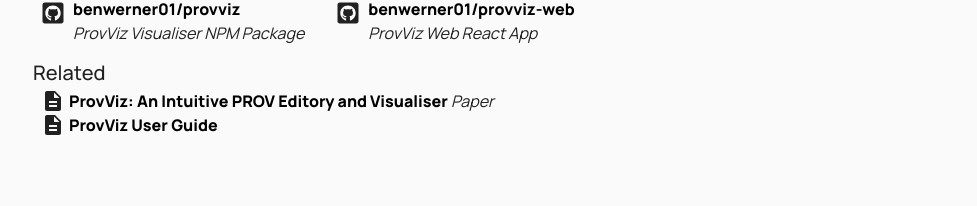
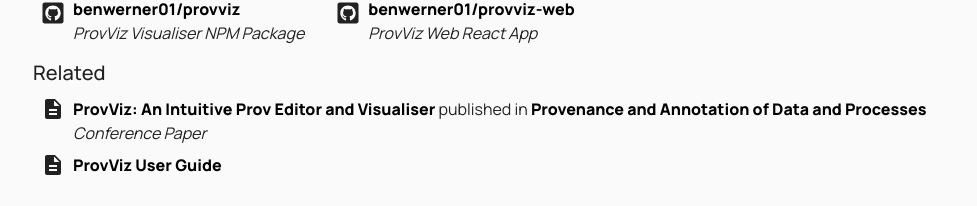
Before and after one commit to benwerner01/personal-website, a Next.js app: page /work/code/provviz in a window 1280 px wide. Shown: the part 874-1080 px from the top of the page, without its empty margins (151-1128 px from the left). Before the commit the page ends 1043 px from the top, so only its background shows below. Built offline with nearby package versions, Linux system fonts and the light colour scheme.

Commit message:
provviz conference paper

```diff
--- a/src/components/work/CodeProjectRelated.tsx
+++ b/src/components/work/CodeProjectRelated.tsx
@@ -17,9 +17,10 @@
   },
   li: {
     display: 'flex',
+    marginTop: theme.spacing(1),
   },
   title: {
-    marginLeft: theme.spacing(0.5),
+    // marginLeft: theme.spacing(0.5),
   },
 }));
 
@@ -42,15 +43,20 @@
         {related.map((relatedItem) => (
           <li key={relatedItem.title} className={classes.li}>
             <DescriptionIcon />
-            <Typography className={classes.title}>
-              <a href={relatedItem.url} rel="noopener noreferrer" target="_blank">{relatedItem.title}</a>
+            <Box ml={1}>
+              <Typography className={classes.title}>
+                <a href={relatedItem.url} rel="noopener noreferrer" target="_blank">{relatedItem.title}</a>
+                {relatedItem.variant === 'Paper' && relatedItem.book && (
+                <>
+                  {' published in '}
+                  <a href={relatedItem.book.url} rel="noopener noreferrer" target="_blank">{relatedItem.book.name}</a>
+                </>
+                )}
+              </Typography>
               {relatedItem.variant !== 'Misc' && (
-                <>
-                  {' '}
-                  <i>{relatedItem.variant}</i>
-                </>
+                <Typography><i>{relatedItem.type || relatedItem.variant}</i></Typography>
               )}
-            </Typography>
+            </Box>
           </li>
         ))}
       </ul>
--- a/src/lib/work/code.tsx
+++ b/src/lib/work/code.tsx
@@ -22,10 +22,18 @@
   comment?: string;
 }
 
+type PaperBook = {
+  name: string;
+  url: string;
+  year: string;
+}
+
 export type Paper = {
   variant: 'Paper';
+  type?: string;
   title: string;
   url: string;
+  book?: PaperBook;
 }
 
 export type MiscWriting = {
@@ -73,8 +81,14 @@
     related: [
       {
         variant: 'Paper',
-        title: 'ProvViz: An Intuitive PROV Editory and Visualiser',
-        url: 'https://ben-werner.com/papers/provviz-an-intuitive-prov-editor-and-visualiser.pdf',
+        type: 'Conference Paper',
+        title: 'ProvViz: An Intuitive Prov Editor and Visualiser',
+        url: 'https://link.springer.com/chapter/10.1007%2F978-3-030-80960-7_18',
+        book: {
+          name: 'Provenance and Annotation of Data and Processes',
+          url: 'https://link.springer.com/book/10.1007/978-3-030-80960-7',
+          year: '2021',
+        },
       },
       {
         variant: 'Misc',
```
